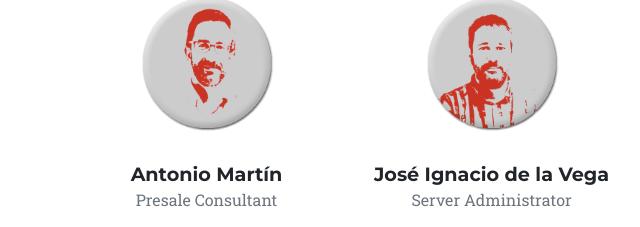
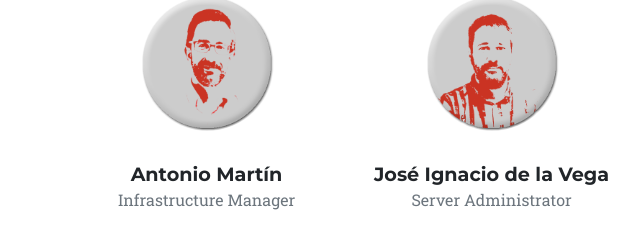
Before and after one commit to theteloscope/theteloscope-web, a plain HTML site: page index.html in a window 1280 px wide. Shown: the part 2262-2489 px from the top of the page, 291-931 px from the left. Drawn offline with Linux system fonts and the light colour scheme; a web font is replaced by a local one.

Commit message:
Upddate team members position to better reflect current roles in the project

```diff
--- a/index.html
+++ b/index.html
@@ -240,7 +240,7 @@
           <div class="team-member">
             <img class="mx-auto rounded-circle" src="img/team/anto-badge.png" alt="">
             <h4>Antonio Martín</h4>
-            <p class="text-muted">Presale Consultant</p>
+            <p class="text-muted">Infrastructure Manager</p>
             <ul class="list-inline social-buttons">
               <li class="list-inline-item">
                 <a href="https://www.linkedin.com/in/amargon/">
```
